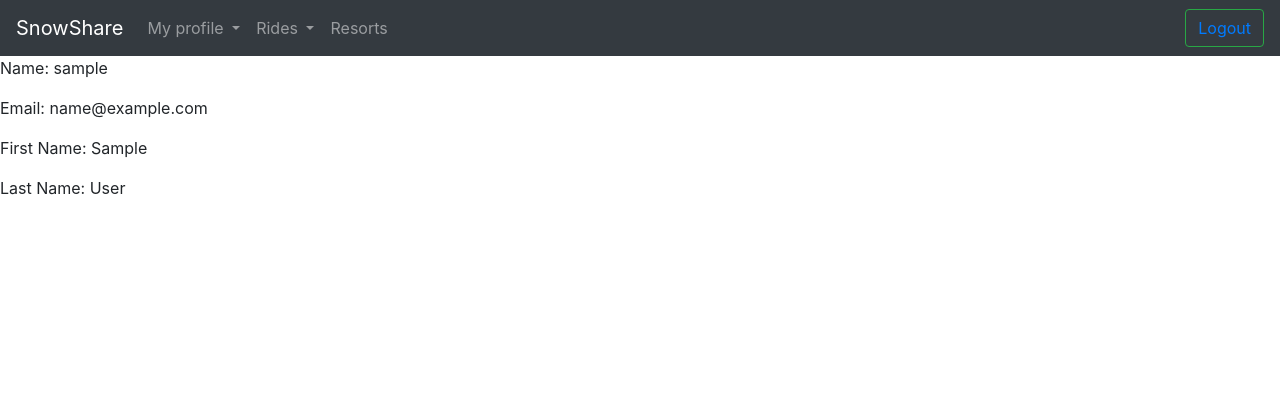
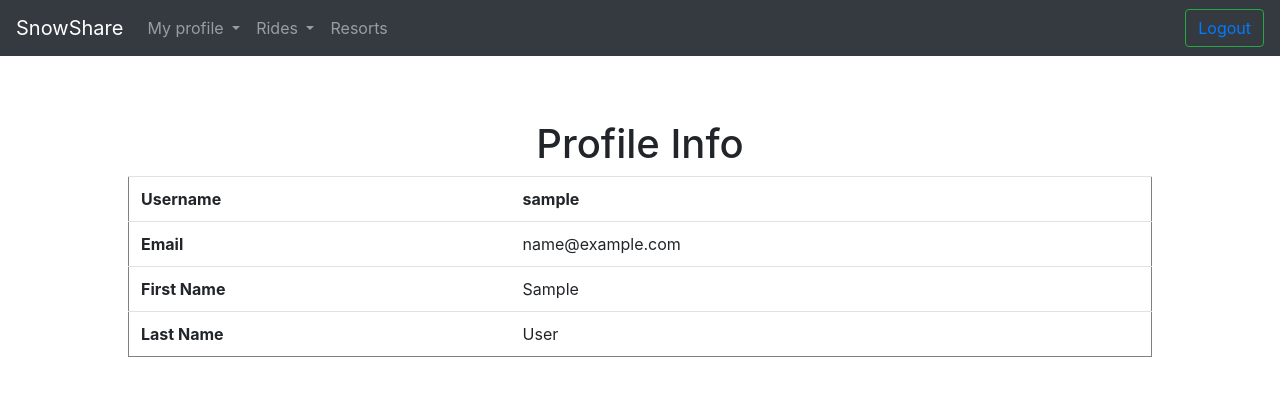
Before and after one commit to gyogy/SnowShare, a Django app: page /rides/ in a window 1280 px wide. Shown: the top 396 px of the page. Run offline with Django 3.2, Linux system fonts and the light colour scheme; the visitor is signed in with stand-in values (Sample User, id 1); data comes from the database, SQL or seed files in the repository; data that the repository does not hold is empty; some libraries are stand-ins or nearby versions.

Commit message:
updated index

```diff
--- a/SnowShare/rides/templates/accounts/index.html
+++ b/SnowShare/rides/templates/accounts/index.html
@@ -1,10 +1,28 @@
 {% extends "accounts/base.html" %} {% block content %}
+<div style="text-align:center;width: 80%; margin: auto; padding-top: 5%">
+<h1> Profile Info</h1>
+<table class="table" style= "border-width:1px; border-style: solid">
+ <tbody>
+    <tr>
+      <th scope="col">Username</th>
+      <th scope="row">{{user.username}}</th>
+    </tr>
+    <tr>
+      <th scope="col">Email</th>
+      <td>{{user.email}}</td>
+    </tr>
+    <tr>
+      <th scope="col">First Name</th>
+      <td>{{user.first_name}}</td>
+    </tr>
+    <tr>
+      <th scope="col">Last Name</th>
+      <td>{{user.last_name}}</td>
+    </tr>
 
-<p>Name: {{user.username}} </p>
-<p>Email: {{user.email}} </p>
-<p>First Name: {{user.first_name}}</p>
-<p>Last Name: {{user.last_name}}</p>
-
+  </tbody>
+</table>
+</div>
 <!-- <h3> My Cars: </h3>
 {% for car in cars %}
 <p>Make: {{car.make}} Type: {{car.typ}}</p>
--- a/SnowShare/rides/templates/rides/detail.html
+++ b/SnowShare/rides/templates/rides/detail.html
@@ -1,4 +1,5 @@
 {% extends "accounts/base.html" %} {% block content %}
+
 <table class="table">
   <thead>
     <tr>
```
